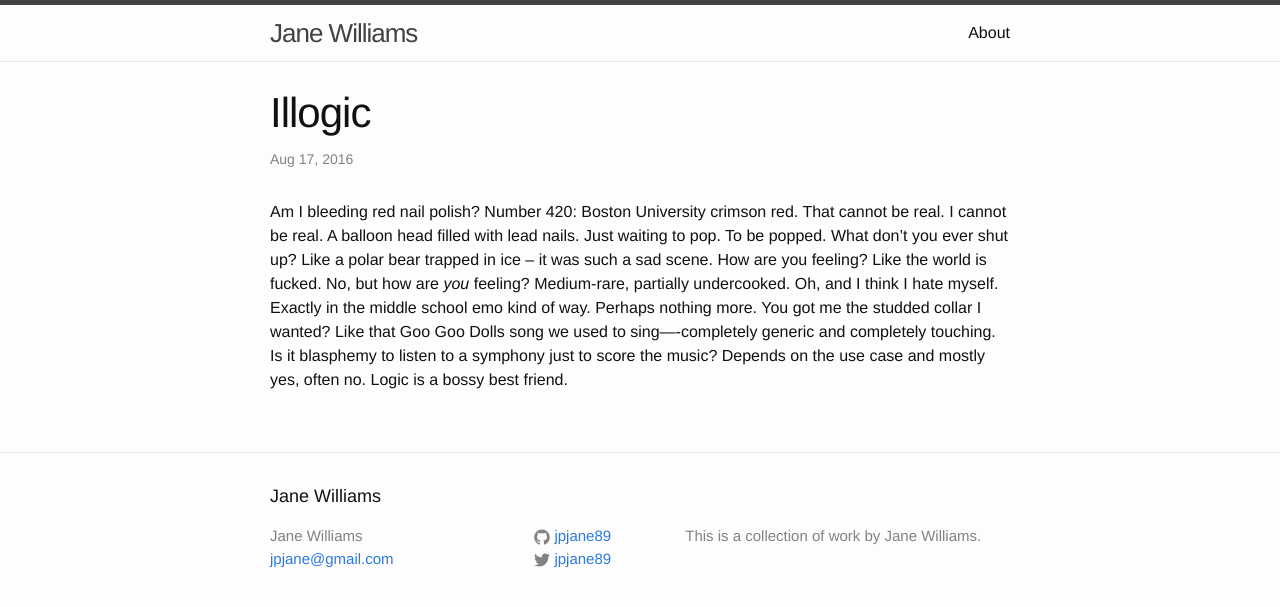
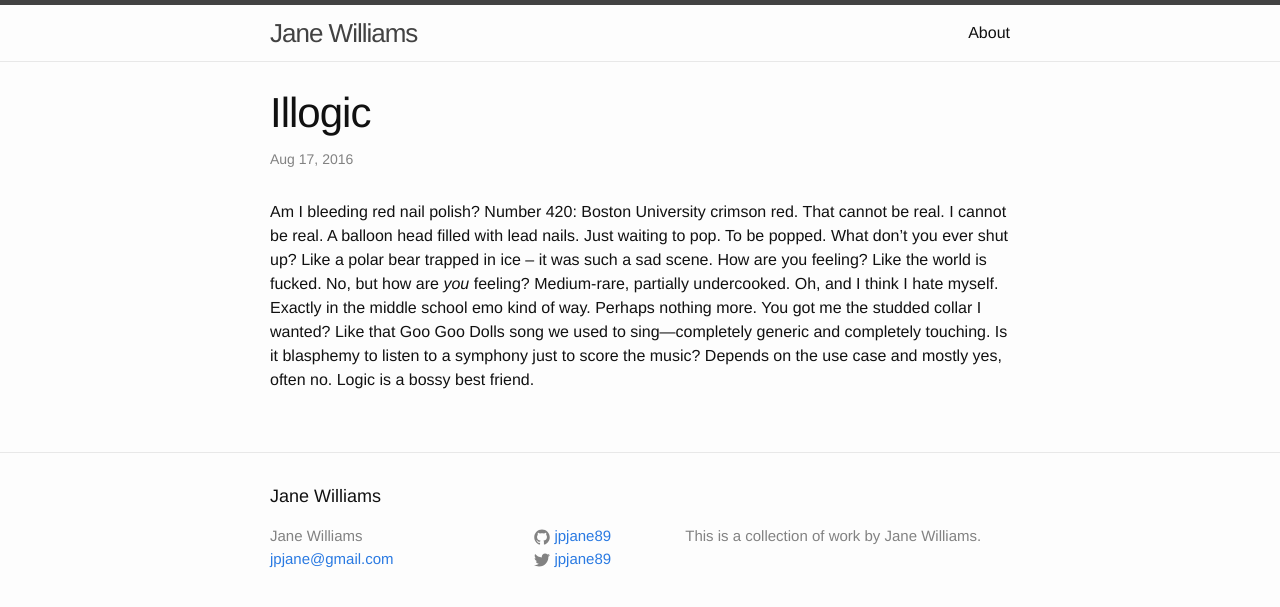
Before and after one commit to jpjane89/jpjane89.github.io, a Jekyll site: the page built from _posts/2016-08-17-illogic.markdown, in a window 1280 px wide. Shown: the top 607 px of the page. Built offline with Jekyll 4.4.1, drawn with Linux system fonts in a browser that asks for light colours.

Commit message:
remove extra dash

```diff
--- a/_posts/2016-08-17-illogic.markdown
+++ b/_posts/2016-08-17-illogic.markdown
@@ -5,4 +5,4 @@
 categories: jekyll update writing
 ---
 
-Am I bleeding red nail polish? Number 420: Boston University crimson red. That cannot be real. I cannot be real. A balloon head filled with lead nails. Just waiting to pop. To be popped. What don’t you ever shut up? Like a polar bear trapped in ice – it was such a sad scene. How are you feeling? Like the world is fucked. No, but how are *you* feeling? Medium-rare, partially undercooked. Oh, and I think I hate myself. Exactly in the middle school emo kind of way. Perhaps nothing more. You got me the studded collar I wanted? Like that Goo Goo Dolls song we used to sing—-completely generic and completely touching. Is it blasphemy to listen to a symphony just to score the music? Depends on the use case and mostly yes, often no. Logic is a bossy best friend.
+Am I bleeding red nail polish? Number 420: Boston University crimson red. That cannot be real. I cannot be real. A balloon head filled with lead nails. Just waiting to pop. To be popped. What don’t you ever shut up? Like a polar bear trapped in ice – it was such a sad scene. How are you feeling? Like the world is fucked. No, but how are *you* feeling? Medium-rare, partially undercooked. Oh, and I think I hate myself. Exactly in the middle school emo kind of way. Perhaps nothing more. You got me the studded collar I wanted? Like that Goo Goo Dolls song we used to sing—completely generic and completely touching. Is it blasphemy to listen to a symphony just to score the music? Depends on the use case and mostly yes, often no. Logic is a bossy best friend.
```
